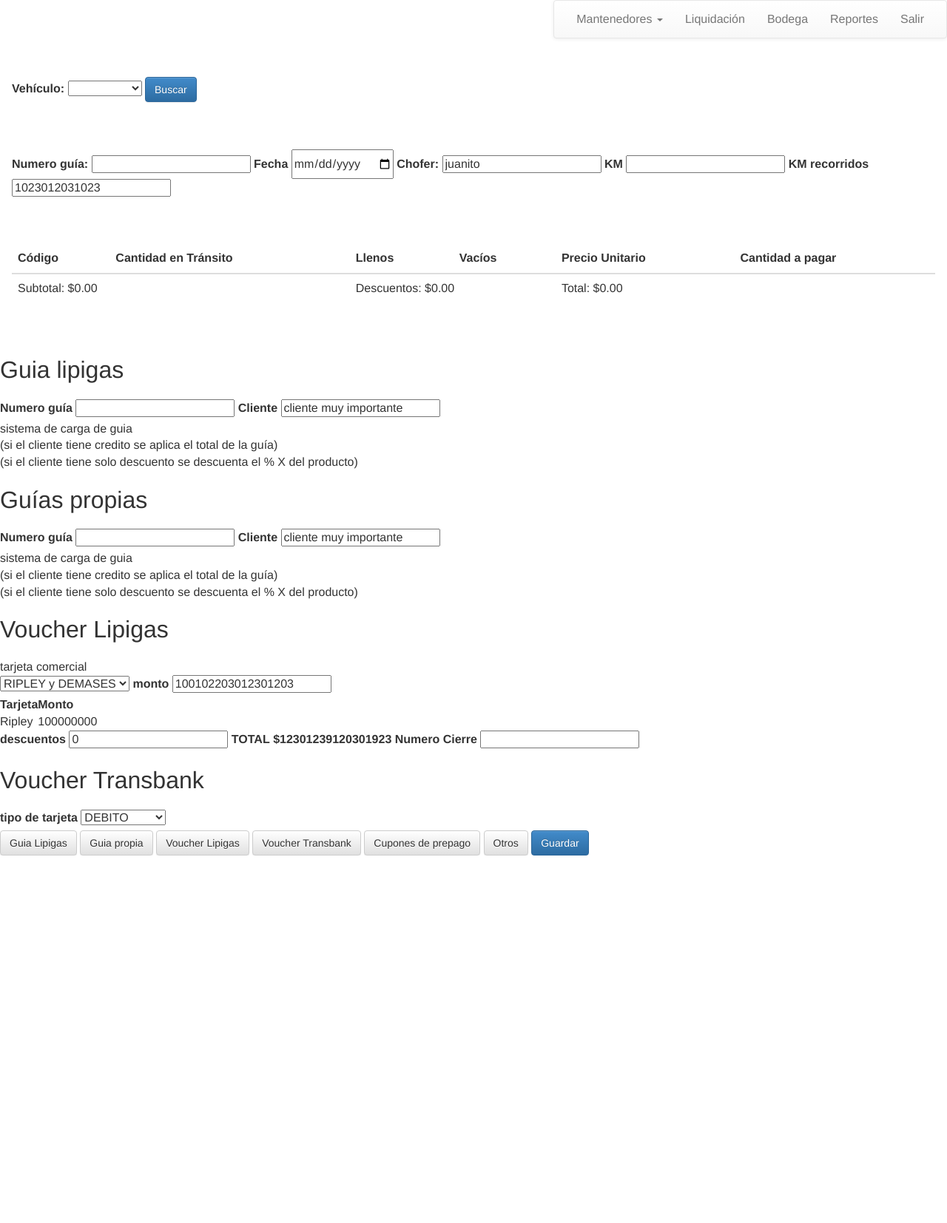
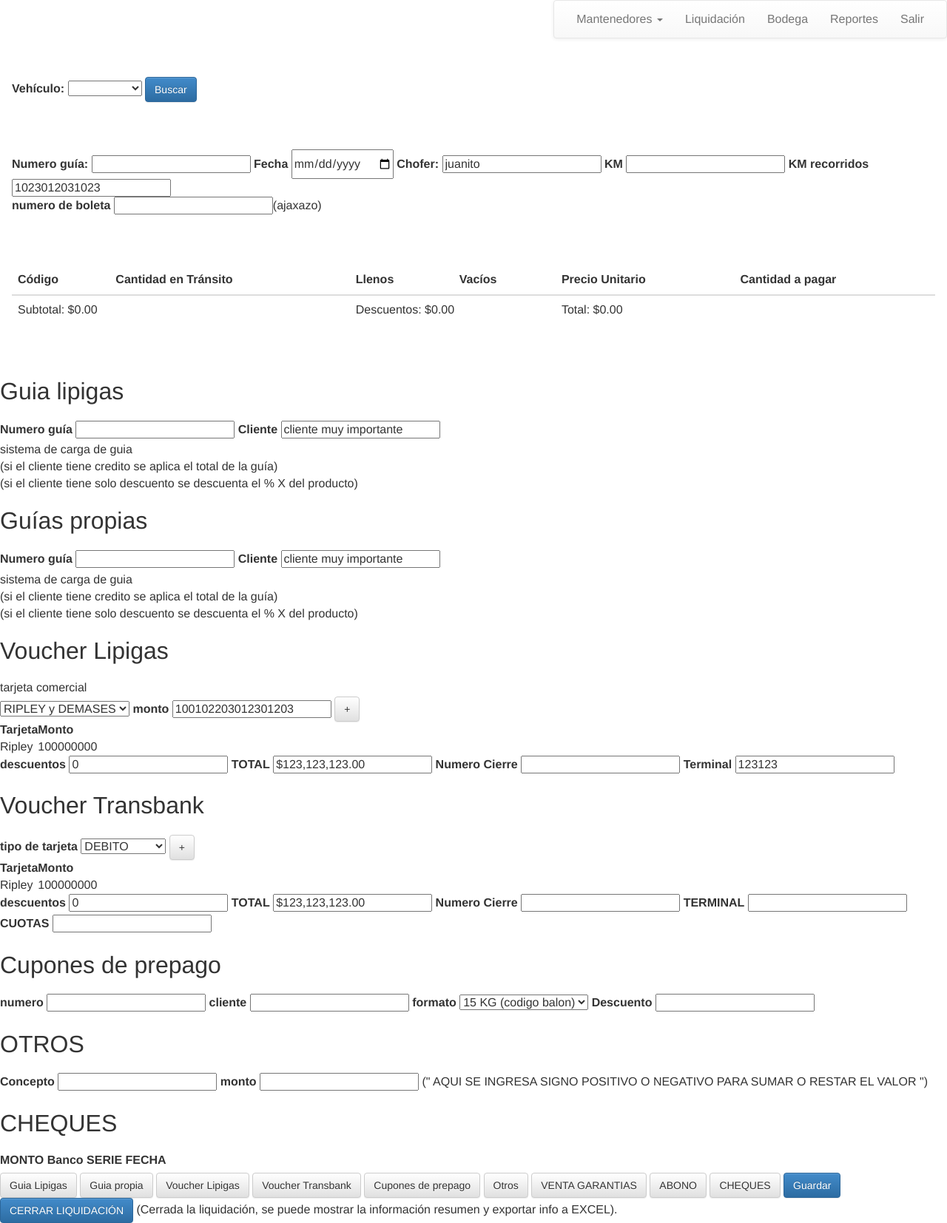
Before and after one commit to aether7/sagyv, a Django app: a page that uses sagyv/main/templates/liquidacion/index.html in a window 1280 px wide. Shown: the whole page at 74% size. Before the commit the page ends 1157 px from the top, so only its background shows below. Run offline with Django 3.2, Linux system fonts and the light colour scheme; tables that the repository leaves empty hold one stand-in row (values such as "Sample post"); parts of the project's set-up code (start-up, migrations or seed data) failed here and were passed over; some libraries are stand-ins or nearby versions.

Commit message:
se termina maquetacion con cliente

```diff
--- a/sagyv/main/templates/liquidacion/index.html
+++ b/sagyv/main/templates/liquidacion/index.html
@@ -27,6 +27,10 @@
                         <label for="">KM recorridos</label>
                         <input type="text" readonly value="1023012031023">
                     </div>
+                </div>
+                <div>
+                    <label for="">numero de boleta</label>
+                    <input type="text">(ajaxazo)
                 </div>
         </section>
 
@@ -105,6 +109,7 @@
             </select>
             <label for="">monto</label>
             <input type="text" value="100102203012301203" />
+            <button class="btn btn-default">+</button>
 
             <table>
                 <thead>
@@ -125,23 +130,92 @@
             <input type="text" value="0" />
 
             <label for="">TOTAL</label>
-            <label for="">$12301239120301923</label>
+            {% verbatim %}
+            <input type="text" value="{{ 123123123 | currency }}" />
+            {% endverbatim %}
 
             <label for="">Numero Cierre</label>
             <input type="text" />
+            <label for="">Terminal</label>
+            <input type="text" value="123123">
         </section>
 
 
         <section>
             <h1>Voucher Transbank</h1>
             <label for="">tipo de tarjeta</label>
+
             <select name="" id="">
                 <option value="">DEBITO</option>
                 <option value="">VISA</option>
                 <option value="">Mastercard</option>
                 <option value="">Dinners Club</option>
             </select>
+
+            <button class="btn btn-default">+</button>
+
+            <table>
+                <thead>
+                    <tr>
+                        <th>Tarjeta</th>
+                        <th>Monto</th>
+                    </tr>
+                </thead>
+                <tbody>
+                    <tr>
+                        <td>Ripley</td>
+                        <td>100000000</td>
+                    </tr>
+                </tbody>
+            </table>
+
+            <label for="">descuentos</label>
+            <input type="text" value="0" />
+
+            <label for="">TOTAL</label>
+            {% verbatim %}
+            <input type="text" value="{{ 123123123 | currency }}" />
+            {% endverbatim %}
+
+            <label for="">Numero Cierre</label>
+            <input type="text" />
+            <label for="">TERMINAL</label>
+            <input type="text" value="" />
+            <label for="">CUOTAS</label>
+            <input type="text" />
         </section>
+
+        <section>
+            <h1>Cupones de prepago</h1>
+            <label for="">numero</label>
+            <input type="text">
+            <label for="">cliente</label>
+            <input type="text" value="" />
+            <label for="">formato</label>
+            <select name="" id="">
+                <option value="">15 KG (codigo balon)</option>
+            </select>
+            <label for="">Descuento</label>
+            <input type="text" value="" />
+        </section>
+
+        <section>
+            <h1>OTROS</h1>
+            <label for="">Concepto</label>
+            <input type="text">
+            <label for="">monto</label>
+            <input type="text">
+            (" AQUI SE INGRESA SIGNO POSITIVO O NEGATIVO PARA SUMAR O RESTAR EL VALOR ")
+        </section>
+
+        <section>
+            <h1>CHEQUES</h1>
+            <label for="">MONTO</label>
+            <label for="">Banco</label>
+            <label for="">SERIE</label>
+            <label for="">FECHA</label>
+        </section>
+
 
         <button class="btn btn-default">Guia Lipigas</button>
         <button class="btn btn-default">Guia propia</button>
@@ -149,8 +223,13 @@
         <button class="btn btn-default">Voucher Transbank</button>
         <button class="btn btn-default">Cupones de prepago</button>
         <button class="btn btn-default">Otros</button>
+        <button class="btn btn-default">VENTA GARANTIAS</button>
+        <button class="btn btn-default">ABONO</button>
+        <button class="btn btn-default">CHEQUES</button>
+        <button class="btn btn-primary">Guardar</button>
+        <button class="btn btn-primary">CERRAR LIQUIDACIÓN</button>
 
-        <button class="btn btn-primary">Guardar</button>
+        (Cerrada la liquidación, se puede mostrar la información resumen y exportar info a EXCEL).
     </section>
 {% endblock %}
 
```
